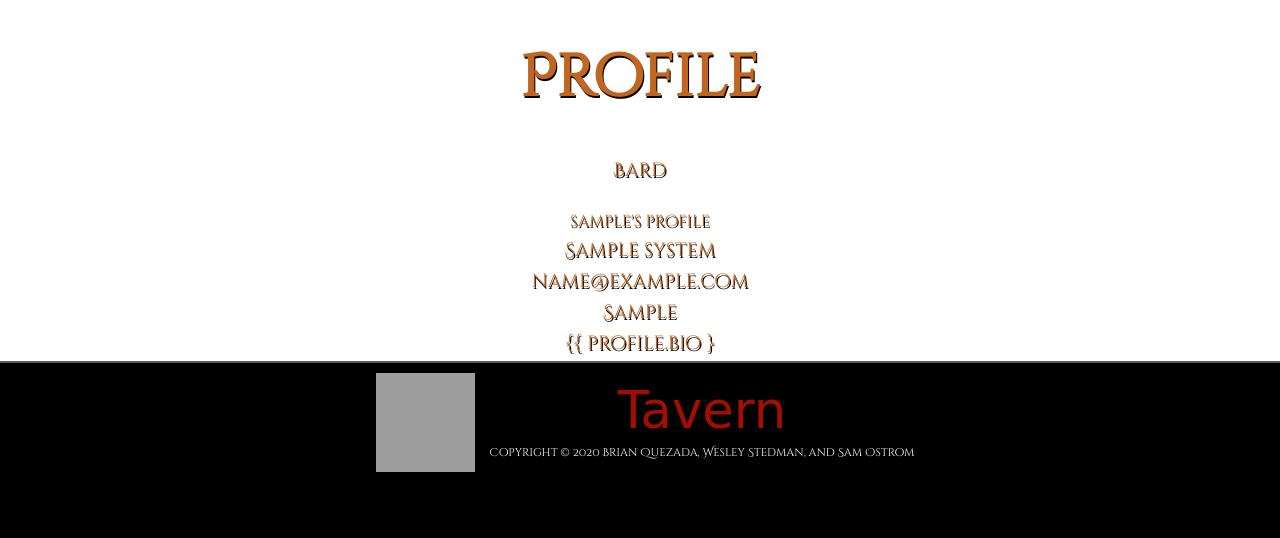
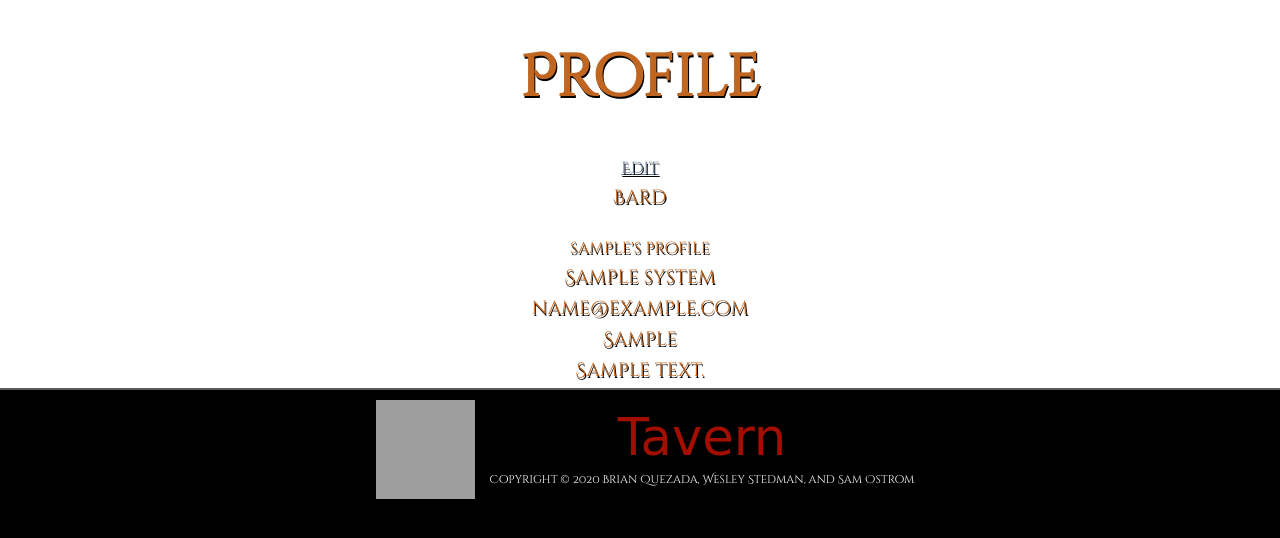
Before and after one commit to wesleystedman/tavern, a Django app: page /profiles/ in a window 1280 px wide. Shown: the part 146-684 px from the top of the page. Run offline with Django 3.2, Linux system fonts and the light colour scheme; a user stored in the database is signed in; tables that the repository leaves empty hold one stand-in row (values such as "Sample post"); grey boxes are pictures that could not be loaded.

Commit message:
Update Profile complete

```diff
--- a/main_app/templates/main_app/profile.html
+++ b/main_app/templates/main_app/profile.html
@@ -3,7 +3,11 @@
 
 <h1> Profile </h1>
 
+
 <div class="content">
+    <div class="edit">
+        <a href="{% url 'profile_update' profile.id %}">Edit</a>
+    </div>
 
     <p>{{ profile.avatar }}</p>
 </br>
@@ -15,7 +19,7 @@
 
     <p>{{ profile.location }}</p>
 
-    <p>{{ profile.bio }</p>
+    <p>{{ profile.bio }}</p>
 
 </div>
 
--- a/main_app/templates/main_app/profile_form.html
+++ b/main_app/templates/main_app/profile_form.html
@@ -2,6 +2,7 @@
 {% extends 'base.html' %}
 
 {% block content %}
+
 
 <form action="" method="post">
     {% csrf_token %}
--- a/main_app/urls.py
+++ b/main_app/urls.py
@@ -11,4 +11,5 @@ urlpatterns = [
     path('lfg/add-contender/', views.add_contender, name='add_contender'),
     path('profiles/create/', views.ProfileCreate.as_view(), name='profile_form'),
     path('profiles/', views.profile, name='profile'),
+    path('profiles/<int:pk>/update/', views.ProfileUpdate.as_view(), name='profile_update'),
 ]
--- a/main_app/views.py
+++ b/main_app/views.py
@@ -1,6 +1,6 @@
 
 from django.shortcuts import render, redirect
-from django.views.generic.edit import CreateView
+from django.views.generic.edit import CreateView, UpdateView
 from .models import Group, Profile, System
 from django.contrib.auth import login
 from django.contrib.auth.decorators import login_required
@@ -70,7 +70,6 @@ class GroupCreate(LoginRequiredMixin, CreateView):
 @login_required
 def profile(request):
     profile = Profile.objects.get(user = request.user)
-    print(profile)
     return render(request, 'main_app/profile.html', {'profile': profile})
 
 
@@ -81,6 +80,10 @@ class ProfileCreate(LoginRequiredMixin, CreateView):
     def form_valid(self, form):
         form.instance.user = self.request.user
         return super().form_valid(form)
+
+class ProfileUpdate(LoginRequiredMixin, UpdateView):
+    model = Profile
+    fields = ['systems', 'date', 'location', 'bio', 'avatar']
 
 
 def signup(request):
```
